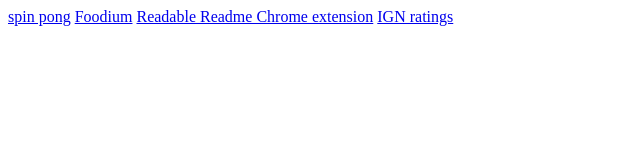
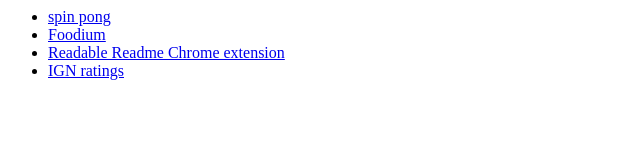
Before and after one commit to edabot/edabot.github.io, a plain HTML site: page index.html in a window 1280 px wide. Shown: the whole page, without its empty margins (0-640 px from the left). Drawn offline with Linux system fonts and the light colour scheme.

Commit message:
links in a list, still ugly

```diff
--- a/index.html
+++ b/index.html
@@ -1,4 +1,6 @@
-<a href="spin-pong/">spin pong</a>
-<a href="http://foodium.space">Foodium</a>
-<a href="https://github.com/edabot/readable-readme">Readable Readme Chrome extension</a>
-<a href="ign-scores.html">IGN ratings</a>
+<ul>
+  <li><a href="spin-pong/">spin pong</a>
+  <li><a href="http://foodium.space">Foodium</a>
+  <li><a href="https://github.com/edabot/readable-readme">Readable Readme Chrome extension</a>
+  <li><a href="ign-scores.html">IGN ratings</a>
+</ul>
```
